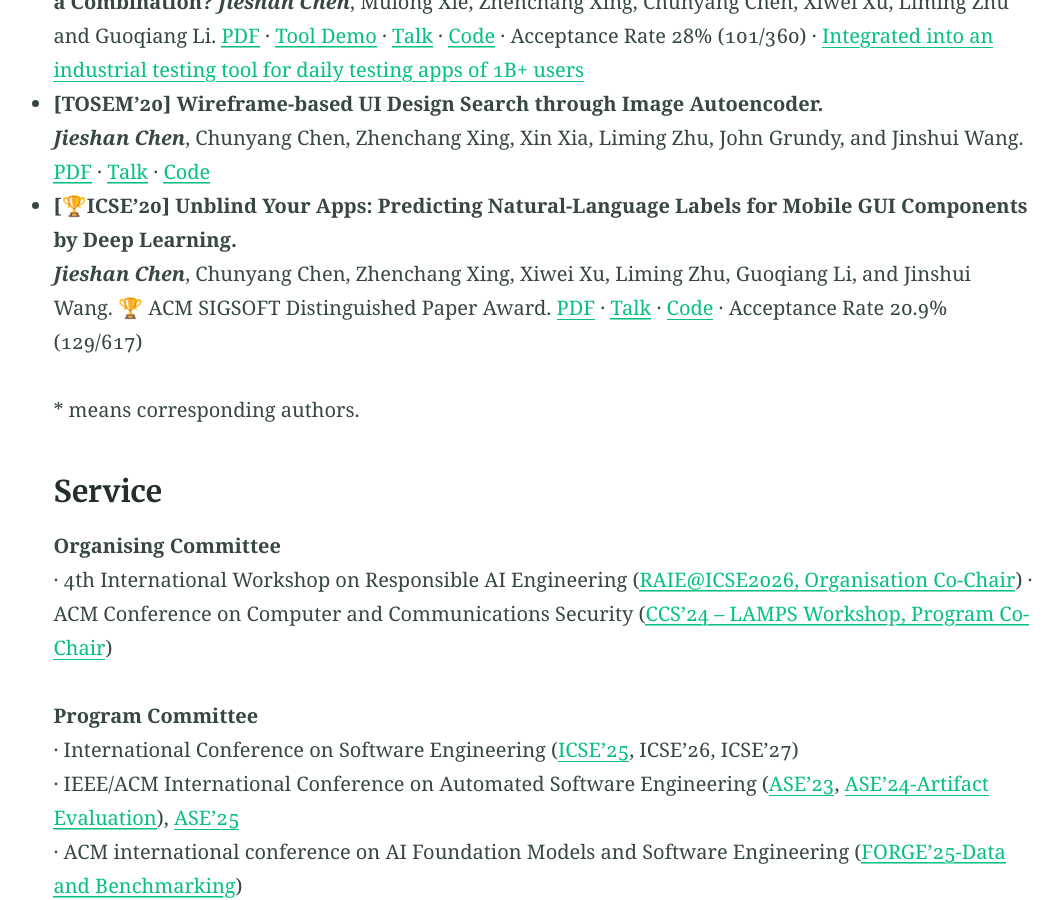
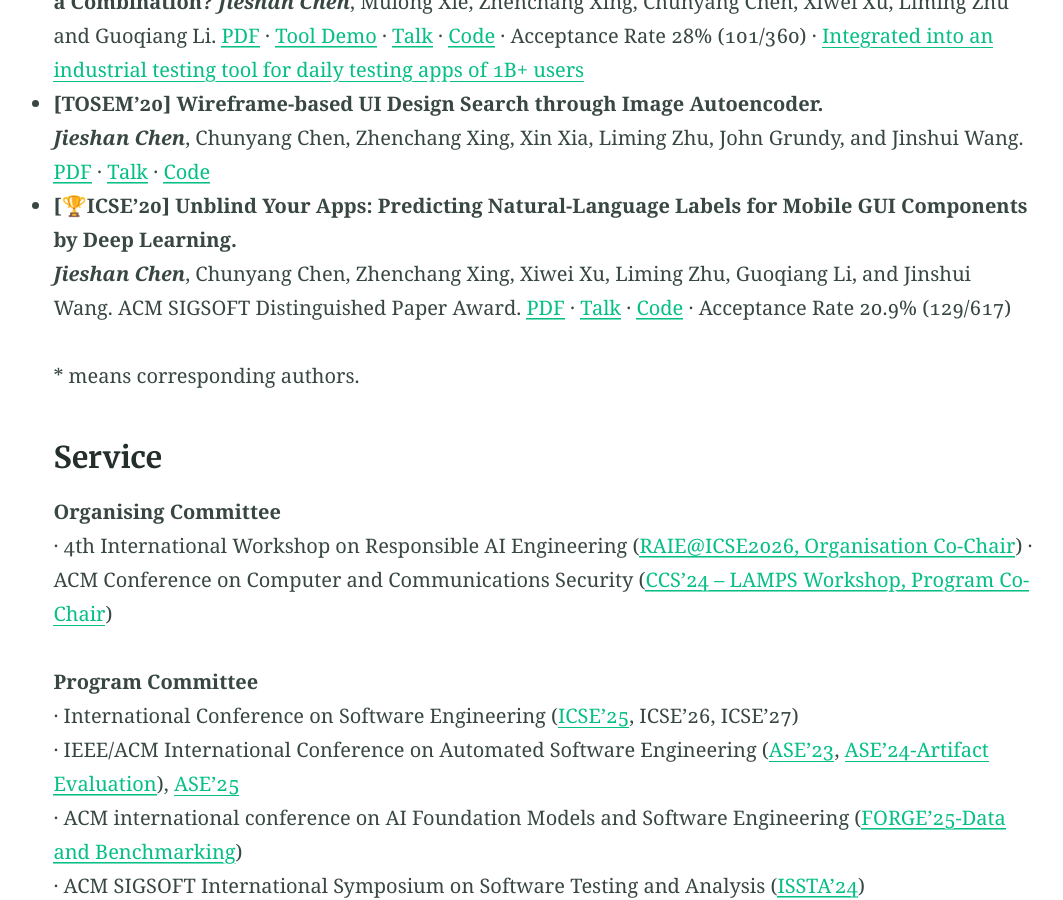
Before and after one commit to chenjshnn/chenjshnn.github.io, a Jekyll site: the page built from index.md, in a window 1280 px wide and 900 px high, scrolled down 3080 px. Shown: the whole window, without its empty margins (97-1160 px from the left). Built offline with Jekyll 4.4.1, drawn with Linux system fonts in a browser that asks for light colours.

```diff
--- a/index.md
+++ b/index.md
@@ -120,7 +120,7 @@ Qing Huang, Zhenyu Wan, Zhenchang Xing, Changjing Wang, **Jieshan Chen**, Xiwei
 [PDF](/files/tosem2020-uisearch.pdf) · [Talk](https://www.youtube.com/watch?v=wF4VDrMpRdo) · [Code](https://github.com/chenjshnn/WAE)
 
 - **[🏆ICSE'20] Unblind Your Apps: Predicting Natural-Language Labels for Mobile GUI Components by Deep Learning.** <br />
-***Jieshan Chen***, Chunyang Chen, Zhenchang Xing, Xiwei Xu, Liming Zhu, Guoqiang Li, and Jinshui Wang. 🏆 ACM SIGSOFT Distinguished Paper Award. [PDF](/files/ICSE2020-predictContent.pdf) · [Talk](https://www.youtube.com/watch?v=zoRu7UOXAeY&list=PLh7v-bsdypMGkREL9PPVczHtaVLlL4P5h&index=5) · [Code](https://github.com/chenjshnn/LabelDroid) · Acceptance Rate 20.9% (129/617)
+***Jieshan Chen***, Chunyang Chen, Zhenchang Xing, Xiwei Xu, Liming Zhu, Guoqiang Li, and Jinshui Wang. ACM SIGSOFT Distinguished Paper Award. [PDF](/files/ICSE2020-predictContent.pdf) · [Talk](https://www.youtube.com/watch?v=zoRu7UOXAeY&list=PLh7v-bsdypMGkREL9PPVczHtaVLlL4P5h&index=5) · [Code](https://github.com/chenjshnn/LabelDroid) · Acceptance Rate 20.9% (129/617)
 
 
 \* means corresponding authors.
```
